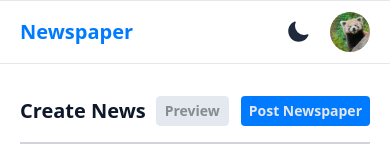
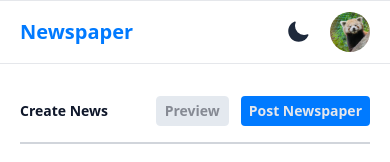
Before and after one commit to ericksosan/newspaper, a React (Vite) app: page /admin/news/add in a window 390 px wide. Shown: the top 162 px of the page. Built offline with nearby package versions, Linux system fonts and the light colour scheme; what tailwindcss-animated would draw is missing.

Commit message:
fix: fixed ui in sm screen

```diff
--- a/src/components/HelperUseEditorContent.tsx
+++ b/src/components/HelperUseEditorContent.tsx
@@ -8,7 +8,7 @@ export const HelperUseEditorContent = (): JSX.Element => {
         role="tooltip"
         className="absolute z-10 invisible inline-block text-sm text-gray-500
         transition-opacity duration-300 bg-white border border-gray-200 rounded-lg
-        shadow-md opacity-0 w-96 lg:w-[450px] dark:bg-gray-800 dark:border-gray-600
+        shadow-md opacity-0 w-80 lg:w-[450px] dark:bg-gray-800 dark:border-gray-600
       dark:text-gray-400">
         <div className="p-3 space-y-2">
           <h3 className="font-semibold text-gray-900 dark:text-white">What is Markdown?</h3>
--- a/src/pages/CreateNews.tsx
+++ b/src/pages/CreateNews.tsx
@@ -16,7 +16,7 @@ export const CreateNews: React.FC = () => {
     const { name, value } = target
     setFormMarkdownEditor({
       ...formMarkdownEditor,
-      [name]: value
+      [name]: value.trim()
     })
   }
 
@@ -37,7 +37,7 @@ export const CreateNews: React.FC = () => {
           <h1 className={
             twJoin(
               controllers ? 'animate-fade-down' : 'animate-fade-up',
-              `text-xl md:text-4xl text-slate-900 font-bold dark:text-gray-200
+              `text-sm md:text-4xl text-slate-900 font-bold dark:text-gray-200
                   first-letter:animate-duration-500 animate-ease-in-out`
             )
           }
```
